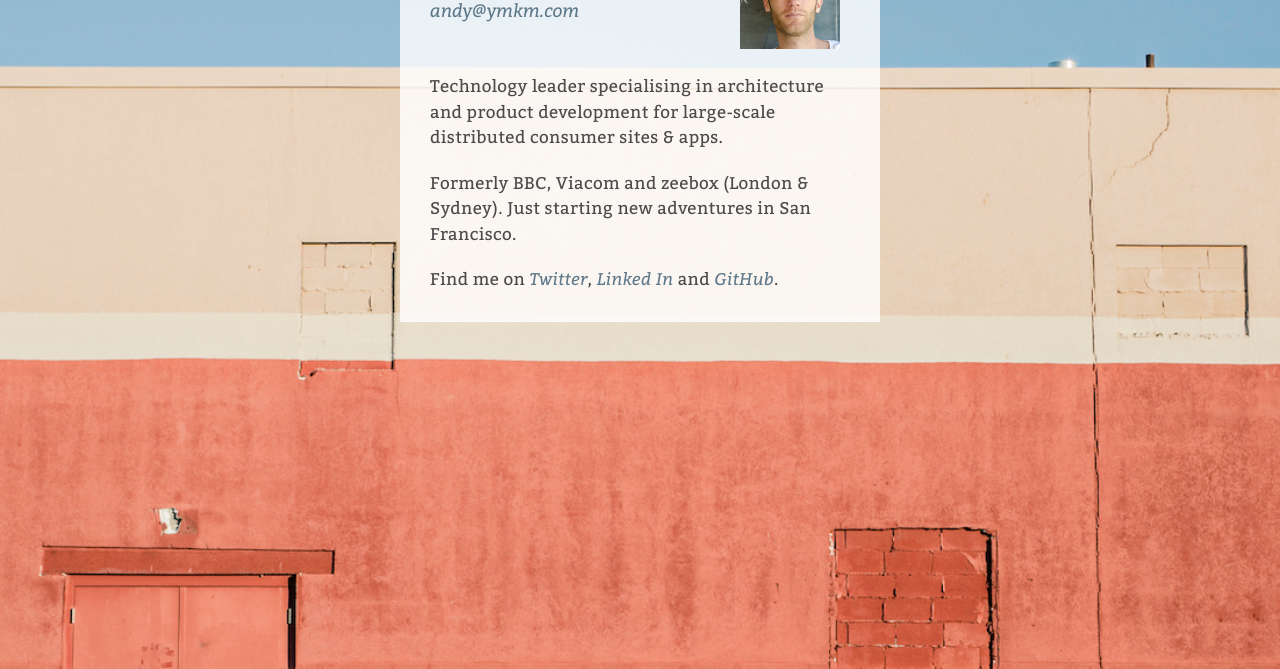
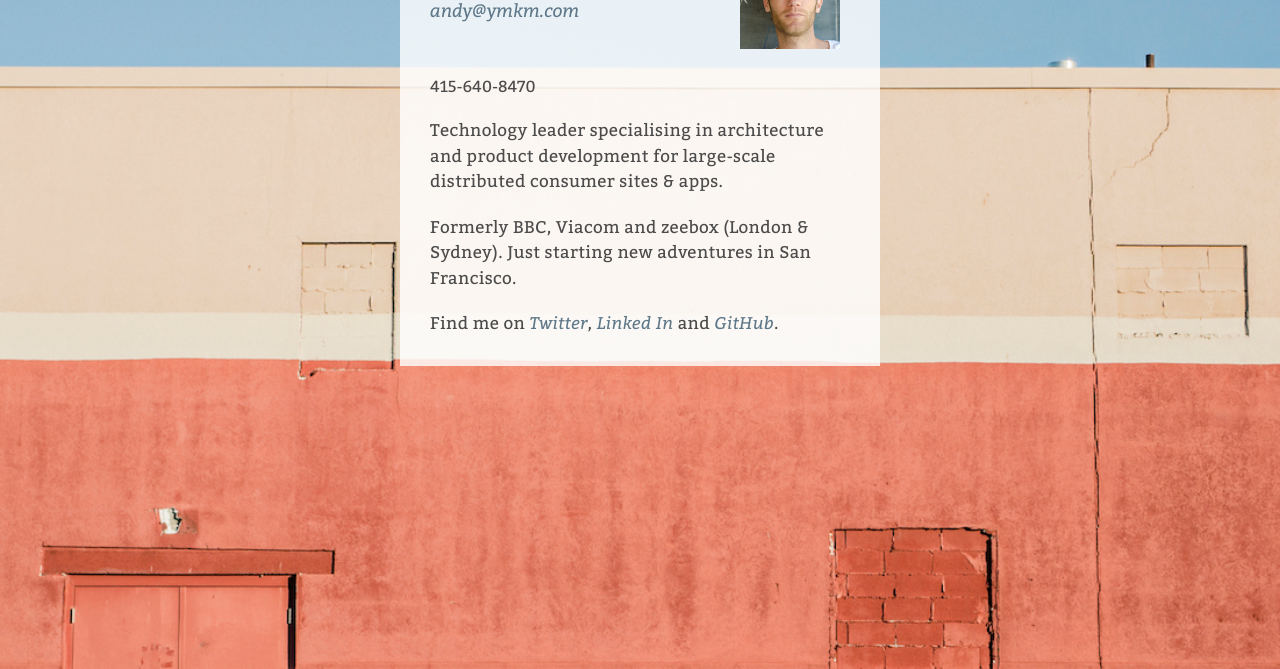
Before and after one commit to ymkm/home, a plain HTML site: page index.html in a window 1280 px wide. Shown: the part 131-800 px from the top of the page. Drawn offline with Linux system fonts and the light colour scheme.

Commit message:
Update index.html

```diff
--- a/index.html
+++ b/index.html
@@ -213,6 +213,10 @@
             // -->
         </script><noscript>&#97;&#110;&#100;&#121; at
             &#121;&#109;&#107;&#109; dot &#99;&#111;&#109;</noscript></div>
+
+
+        <br>
+        415-640-8470
     </div>
 
     <img class="pic" src="i/andy-smith.jpg" alt="Andy Smith" width="100" height="100">
```
